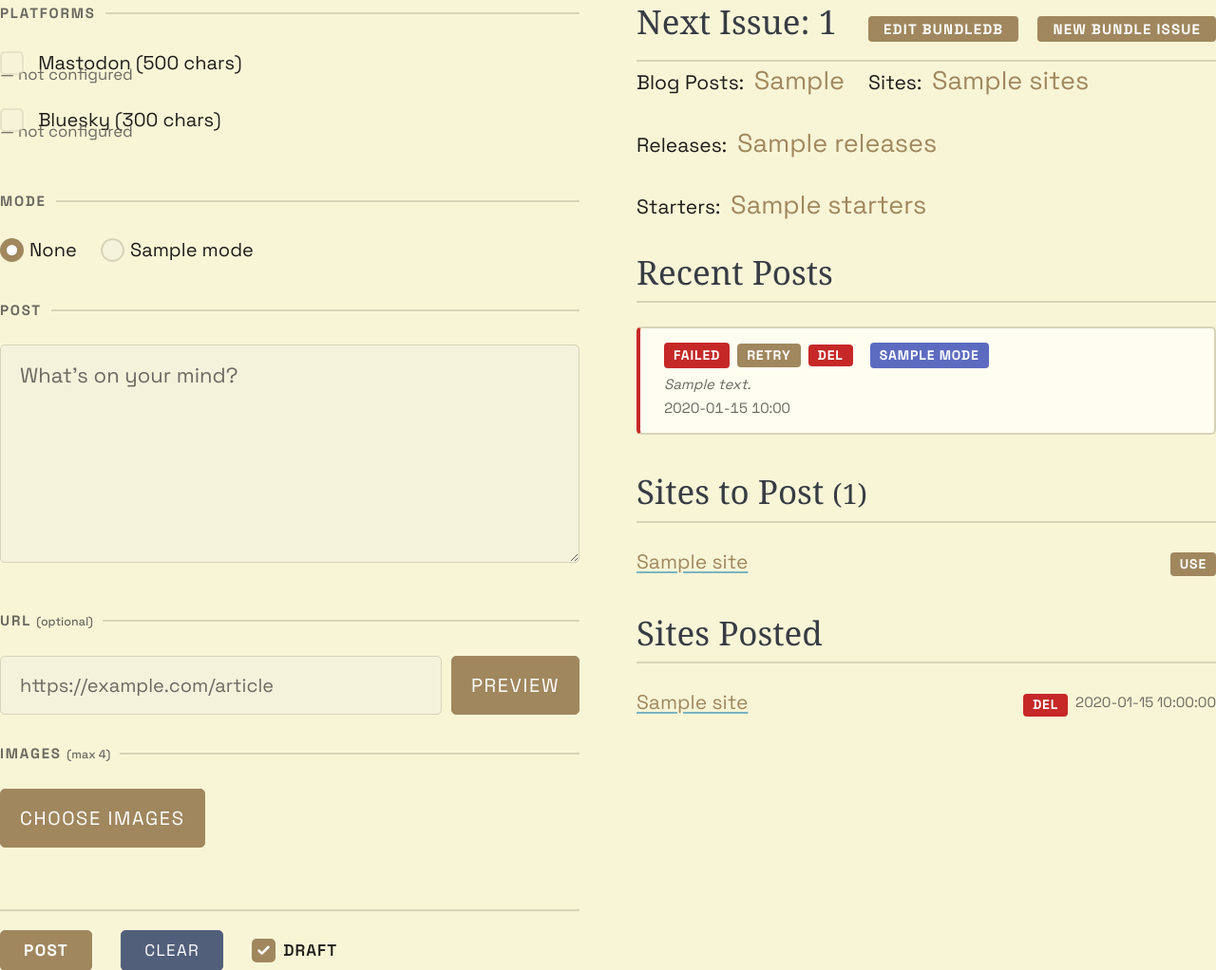
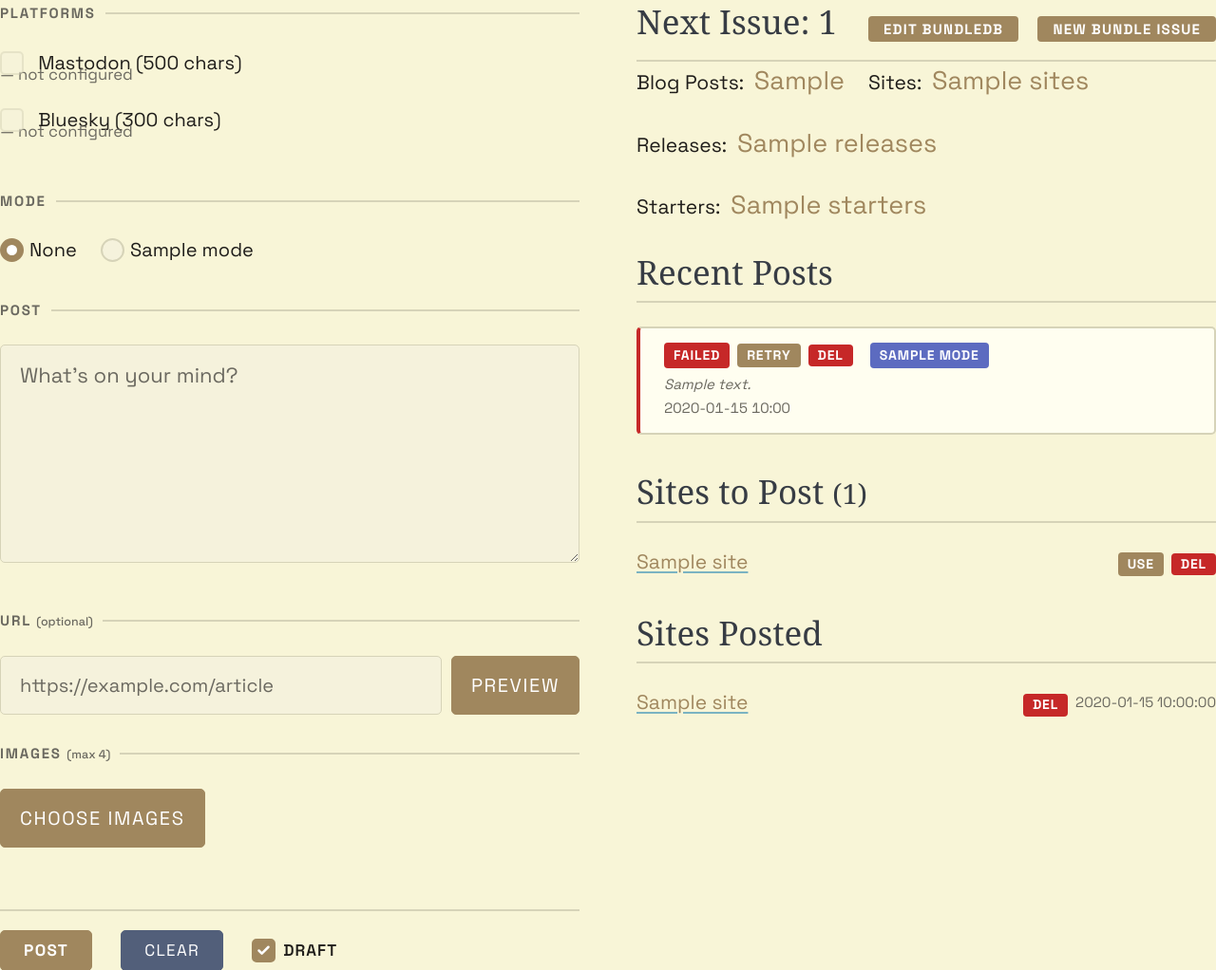
Before and after one commit to bobmonsour/social-posting, a Flask app: template templates/compose.html in a window 1280 px wide. Shown: the part 215-1237 px from the top of the page at 95% size. Run offline with Flask 3, Linux system fonts and the light colour scheme; the template is opened without the code that fills it: most values are stand-ins (such as "Sample title", 1, 10 or a date in 2020); some libraries are stand-ins or nearby versions; some web fonts are replaced.

Commit message:
Add Del buttons to Sites to Post list on social posting page
New delete_bwe_to_post() removes entries from the TO BE POSTED section
of built-with-eleventy.md. Del button displayed inline with Post button,
matching the Sites Posted list layout.

Co-Authored-By: Claude Opus 4.6 <noreply@anthropic.com>

```diff
--- a/app.py
+++ b/app.py
@@ -14,7 +14,7 @@ from platforms.base import LinkCard, MediaAttachment
 from services.media import process_uploads, cleanup_uploads, compress_for_bluesky, get_mime_type
 from services.link_card import fetch_og_metadata
 from services.social_links import extract_social_links
-from services.bwe_list import get_bwe_lists, mark_bwe_posted, delete_bwe_posted, add_bwe_to_post
+from services.bwe_list import get_bwe_lists, mark_bwe_posted, delete_bwe_posted, delete_bwe_to_post, add_bwe_to_post
 from services.issue_counts import get_latest_issue_counts
 from services.blog_post import create_blog_post, blog_post_exists, delete_blog_post, edit_blog_post
 
@@ -583,6 +583,15 @@ def edit_blog_post_route():
     return jsonify(result)
 
 
+@app.route("/bwe-to-post/delete", methods=["POST"])
+def delete_bwe_to_post_entry():
+    name = request.form.get("name", "").strip()
+    url = request.form.get("url", "").strip()
+    if name and url:
+        delete_bwe_to_post(name, url)
+    return redirect(url_for("compose"))
+
+
 @app.route("/bwe-posted/delete", methods=["POST"])
 def delete_bwe_posted_entry():
     name = request.form.get("name", "").strip()
--- a/static/css/style.css
+++ b/static/css/style.css
@@ -655,6 +655,26 @@ label:has(#cb-bluesky) {
     opacity: 0.85;
 }
 
+.bwe-queue-item-actions {
+    display: flex;
+    align-items: baseline;
+    gap: 0.4rem;
+    flex-shrink: 0;
+    white-space: nowrap;
+}
+
+.bwe-queue-item-actions form.inline-form {
+    display: inline;
+    margin: 0;
+    padding: 0;
+}
+
+.bwe-queue-item-actions form.inline-form button[type="submit"].btn-del-draft {
+    width: auto !important;
+    display: inline-block !important;
+    padding: 0.1rem 0.5rem;
+}
+
 /* ===== BWE posted sidebar ===== */
 .bwe-posted h2 {
     font-size: 1.75rem;
--- a/templates/compose.html
+++ b/templates/compose.html
@@ -229,14 +229,21 @@
     <h2>Sites to Post <small>({{ bwe_to_post | length }})</small></h2>
     {% if bwe_to_post %}
         {% for site in bwe_to_post %}
-        <p class="bwe-queue-item">
+        <div class="bwe-queue-item">
             <a href="{{ site.url }}" target="_blank" rel="noopener">{{ site.name }}</a>
-            {% if site.draft_id %}
-            <a href="/draft/{{ site.draft_id }}" class="btn-use-draft">Use</a>
-            {% else %}
-            <button type="button" class="btn-bwe-post" data-name="{{ site.name }}" data-url="{{ site.url }}">Post</button>
-            {% endif %}
-        </p>
+            <div class="bwe-queue-item-actions">
+                {% if site.draft_id %}
+                <a href="/draft/{{ site.draft_id }}" class="btn-use-draft">Use</a>
+                {% else %}
+                <button type="button" class="btn-bwe-post" data-name="{{ site.name }}" data-url="{{ site.url }}">Post</button>
+                {% endif %}
+                <form action="/bwe-to-post/delete" method="post" class="inline-form">
+                    <input type="hidden" name="name" value="{{ site.name }}">
+                    <input type="hidden" name="url" value="{{ site.url }}">
+                    <button type="submit" class="btn-del-draft">Del</button>
+                </form>
+            </div>
+        </div>
         {% endfor %}
     {% else %}
         <p class="muted">None</p>
```
Also changed, not shown: services/bwe_list.py (+21 -0 lines).
